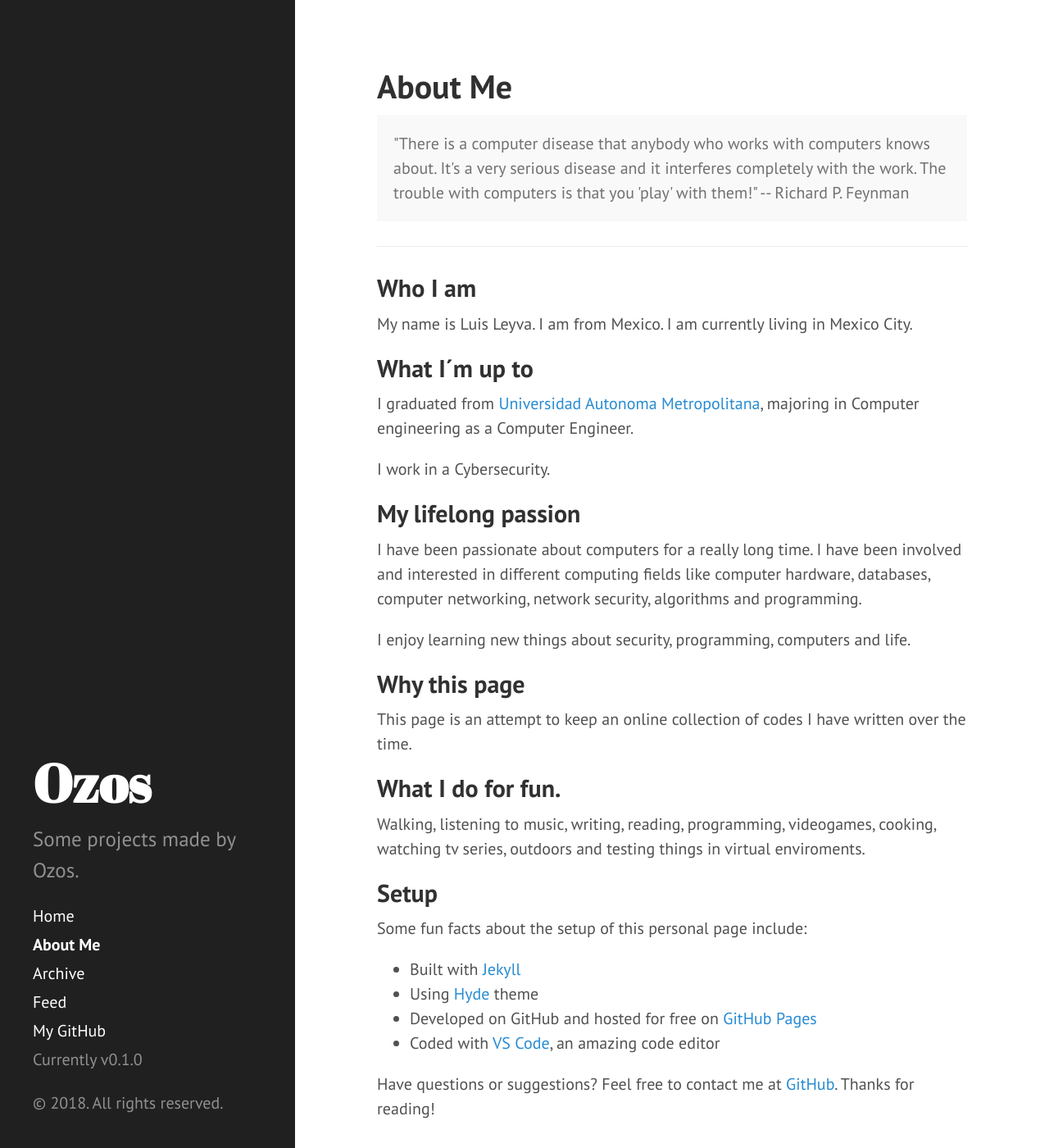
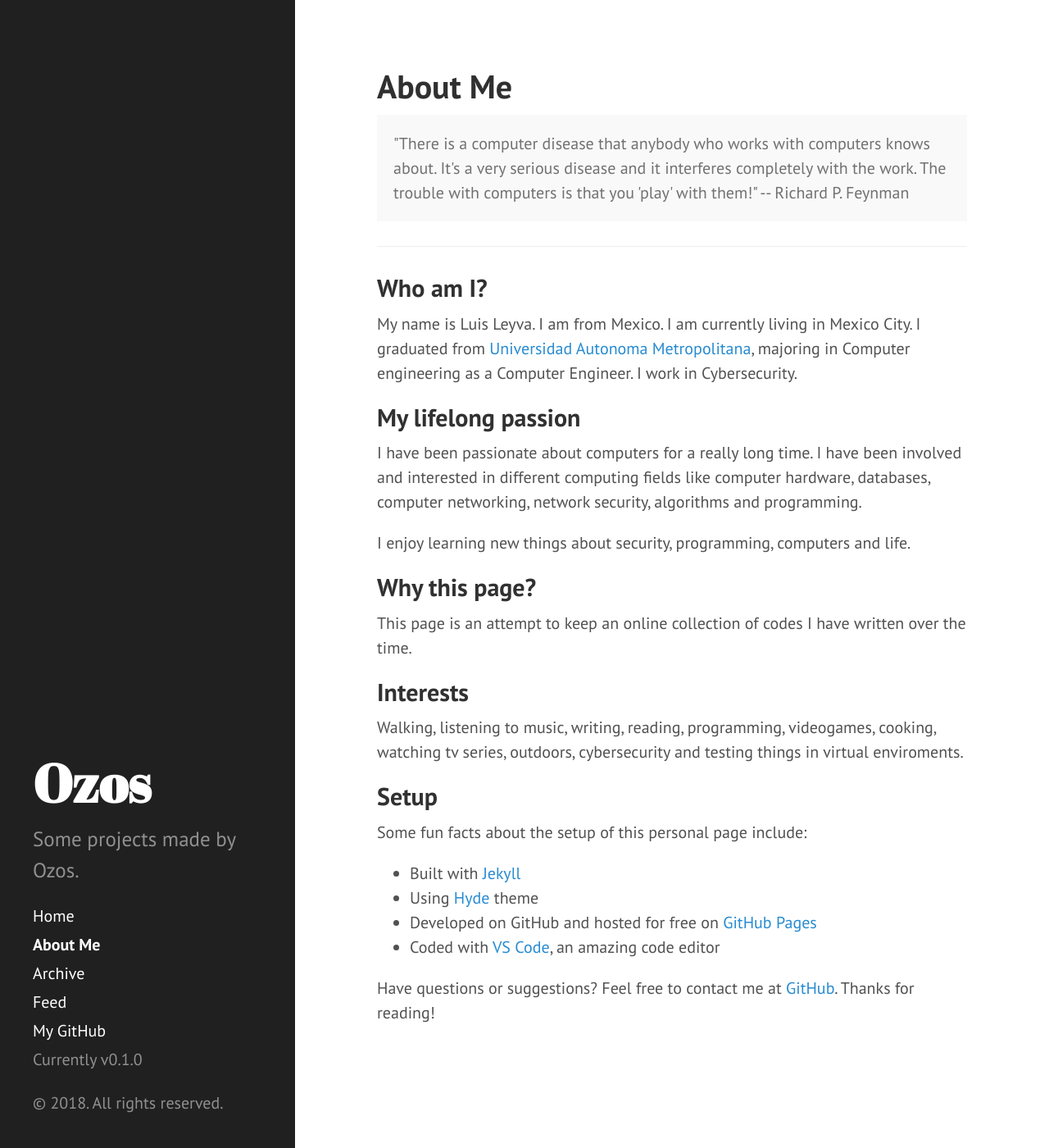
Before and after one commit to ozos/ozos.github.io, a Jekyll site: the page built from about.md, in a window 1280 px wide and 1400 px high. Shown: the whole window at 82% size. Built offline with Jekyll 4.4.1, drawn with Linux system fonts in a browser that asks for light colours; Markdown is read by kramdown in place of the engine named in the settings.

Commit message:
Update about.md

```diff
--- a/about.md
+++ b/about.md
@@ -10,15 +10,11 @@ title: About Me
 
 -----
 
-##Who I am
+## Who am I?
 
 My name is Luis Leyva. I am from Mexico. I am currently living in Mexico City.
-
-## What I´m up to
-
 I graduated from [Universidad Autonoma Metropolitana](http://www.azc.uam.mx/), majoring in Computer engineering as a Computer Engineer.
-
-I work in a Cybersecurity.
+I work in Cybersecurity.
 
 ## My lifelong passion
 
@@ -26,14 +22,14 @@ I have been passionate about computers for a really long time. I have been invol
 
 I enjoy learning new things about security, programming, computers and life.
 
-## Why this page
+## Why this page?
 
 This page is an attempt to keep an online collection of codes I have written over the time.
 
 
-## What I do for fun.
+## Interests
 
-Walking, listening to music, writing, reading, programming, videogames, cooking, watching tv series, outdoors and testing things in virtual enviroments.
+Walking, listening to music, writing, reading, programming, videogames, cooking, watching tv series, outdoors, cybersecurity and testing things in virtual enviroments.
 
 ## Setup
 
```
